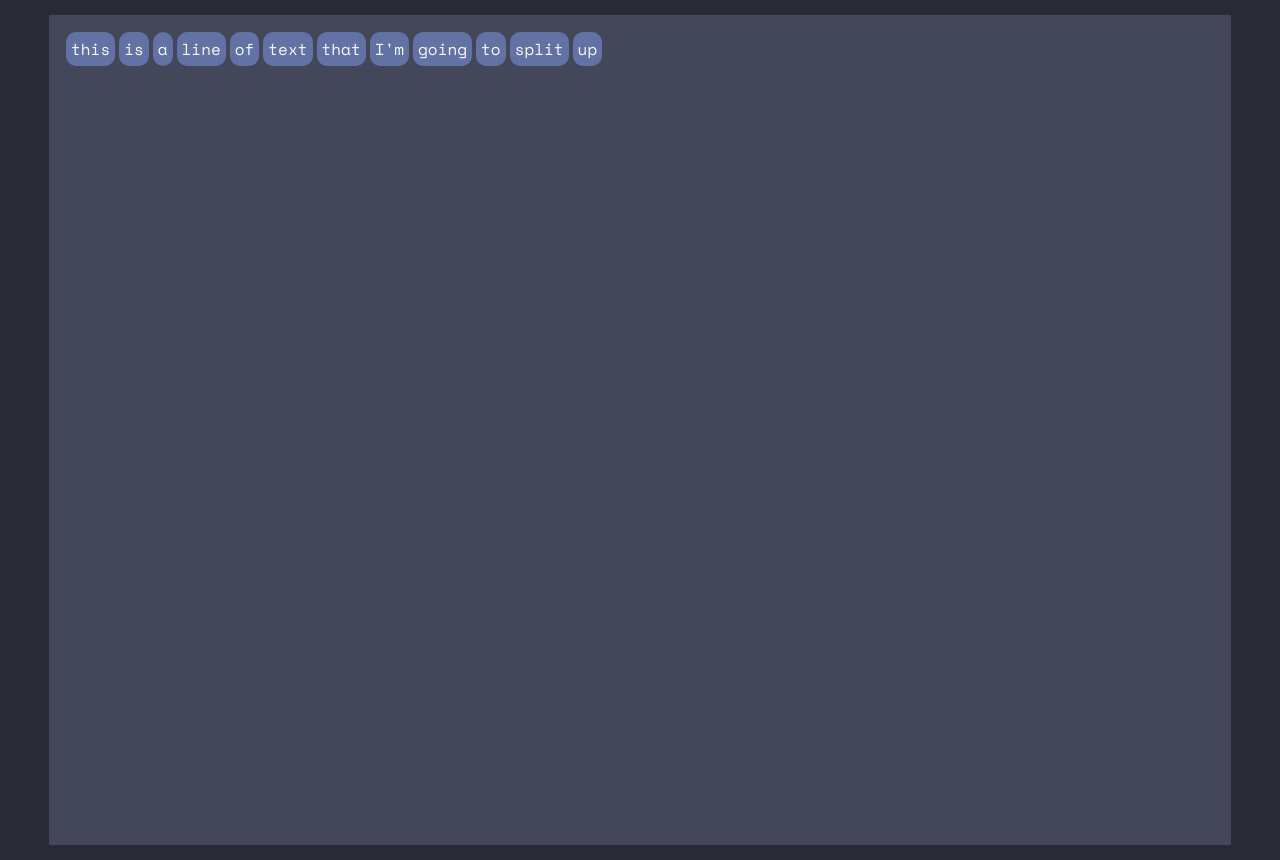
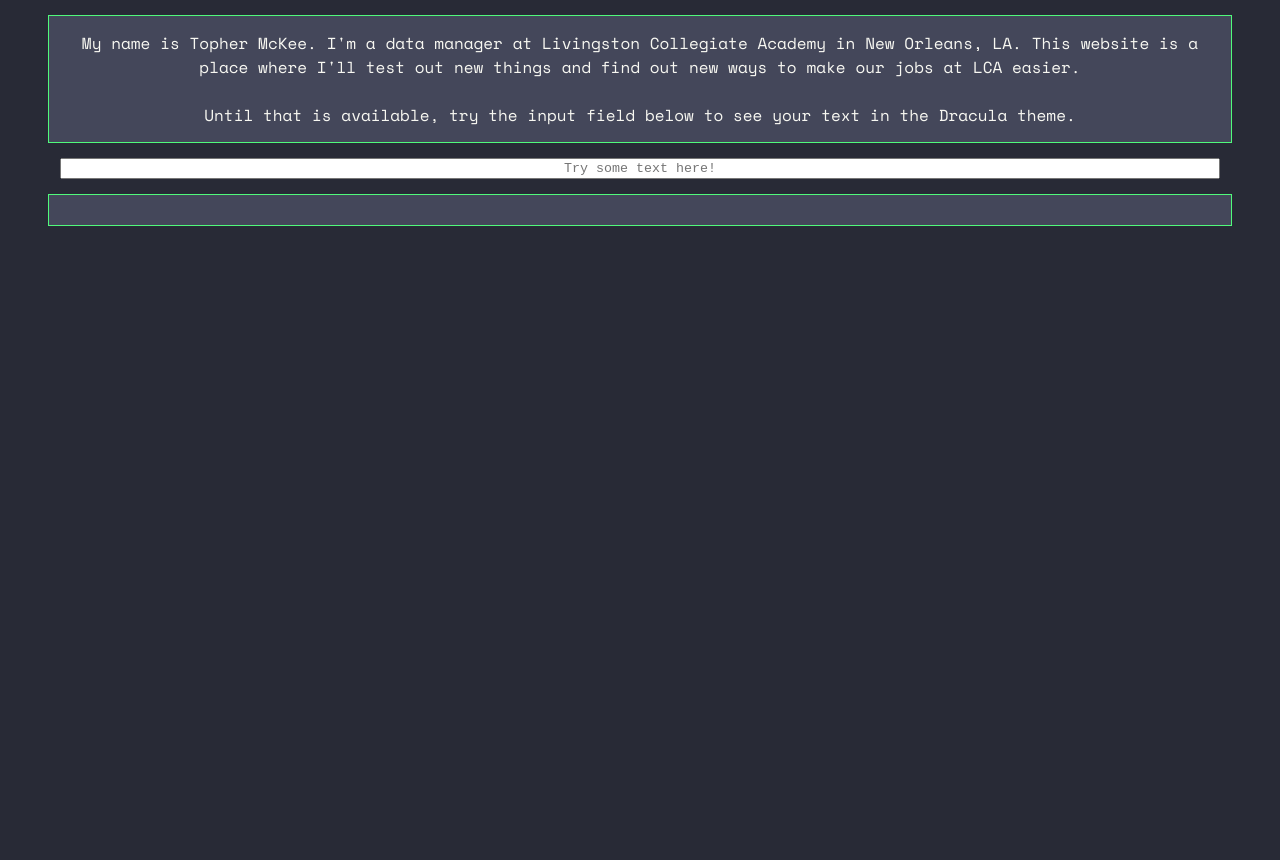
Before and after one commit to tophermckee/tophermckee.com, a plain HTML site: page index.html in a window 1280 px wide. After the commit the page ends 800 px from the top, so only its background shows below. Drawn offline with nearby package versions, Linux system fonts and the light colour scheme; a web font is replaced by a local one.

Commit message:
this is accetable i guess

```diff
--- a/index.html
+++ b/index.html
@@ -15,17 +15,19 @@
 </head>
 
 <body class="background">
+
+
+	<div class="main-container mono">
+		My name is Topher McKee. I'm a data manager at Livingston Collegiate Academy in New Orleans, LA. This website is a place where I'll test out new things and find out new ways to make our jobs at LCA easier. <br> <br>
+		Until that is available, try the input field below to see your text in the Dracula theme.
+	</div>
+	<div id="form-div">
+		<input type="text" placeholder="Try some text here!" id="input-field">
+	</div>
+
+
 	<div class="main-container current-line" id="main-container">
 
-		<!-- <div class="mono">
-			tophermckee.<span style="color: var(--green)">title</span>(<span style="color: var(--yellow);">'My Website'</span>)
-		</h1>
-		<div class="mono">
-			tophermckee.<span style="color: var(--green);">description</span>(<span style="color: var(--yellow);">'Bio'</span>)
-		</h3>
-		<div style="background-color: var(--comment);" class="content-box mono">
-			Have you seen my smokin' wife? She's an absolute catch, <span style="color: var(--purple); font-weight: bold;">and that's a fact, Jack</span>
-		</div> -->
 	</div>
 
 	<script src="index.js"></script>
--- a/index.js
+++ b/index.js
@@ -1,13 +1,18 @@
+let colors = ['f8f8f2', '8be9fd', '50fa7b', 'ffb86c', 'ff79c6', 'bd93f9', 'ff5555', 'f1fa8c']
 
+let text = 'hello there and welcome to my website. it\'s really nothing fancy, just a place to try out new things like this fun paragraph builder. you should try it out! reload this page and you\'ll see that the colors change every time'
 
-let text = 'this is a line of text that I\'m going to split up'
+document.getElementById('input-field').addEventListener('input', function() {
+    text = document.getElementById('input-field').value
 
+    document.getElementById("main-container").innerHTML = ''
+    text.split(" ").forEach(word => {
+        let new_div = document.createElement("div")
+        new_div.setAttribute('class', 'item')
+        new_div.setAttribute('style', `color: #${colors[Math.floor(Math.random() * colors.length)]};`)
+        new_div.innerHTML = word
 
-text.split(" ").forEach(word => {
-    let new_div = document.createElement("div")
-    new_div.setAttribute('class', 'item')
-    new_div.innerHTML = word
+        document.getElementById("main-container").appendChild(new_div);
 
-    document.getElementById("main-container").appendChild(new_div);
-
+    })
 })
--- a/style.css
+++ b/style.css
@@ -22,7 +22,7 @@ body {
 .main-container {
     background-color: var(--current-line);
     width: 90vw;
-    height: 100vh;
+    /* height: 100vh; */
     margin-left: auto;
     margin-right: auto;
     margin-top: 15px;
@@ -31,7 +31,9 @@ body {
     display: flex;
     flex-wrap: wrap;
     flex-direction: row;
+    /* justify-content: flex-end; */
     padding: 15px;
+    border: 1px solid var(--green);
 }
 
 .mono {
@@ -60,9 +62,23 @@ body {
     width: fit-content;
     height: fit-content;
     text-align: center;
-    border-radius: 10px;
+    border-radius: 4px;
     background-color: var(--comment);
     margin: 2px;
     word-wrap: normal;
     padding: 5px;
 }
+
+input {
+    font-family: var(--mono);
+    width: 90vw;
+    margin: 0 auto;
+    text-align: center;
+}
+
+#form-div {
+    width: 100%;
+    display: flex;
+    flex-wrap: wrap;
+    justify-content: space-between;
+}
```
